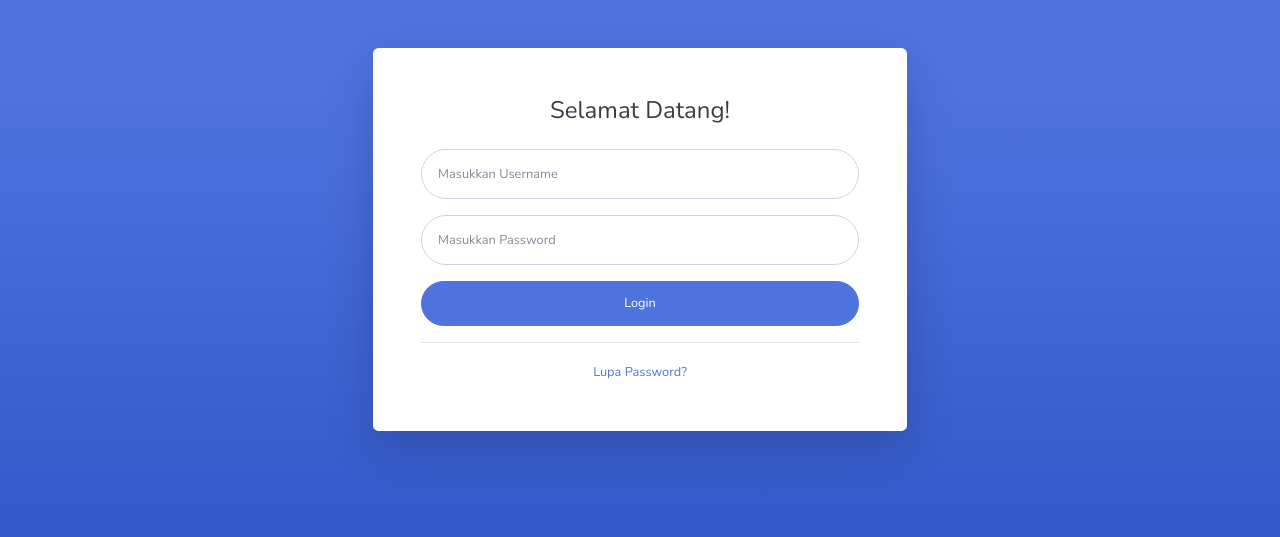
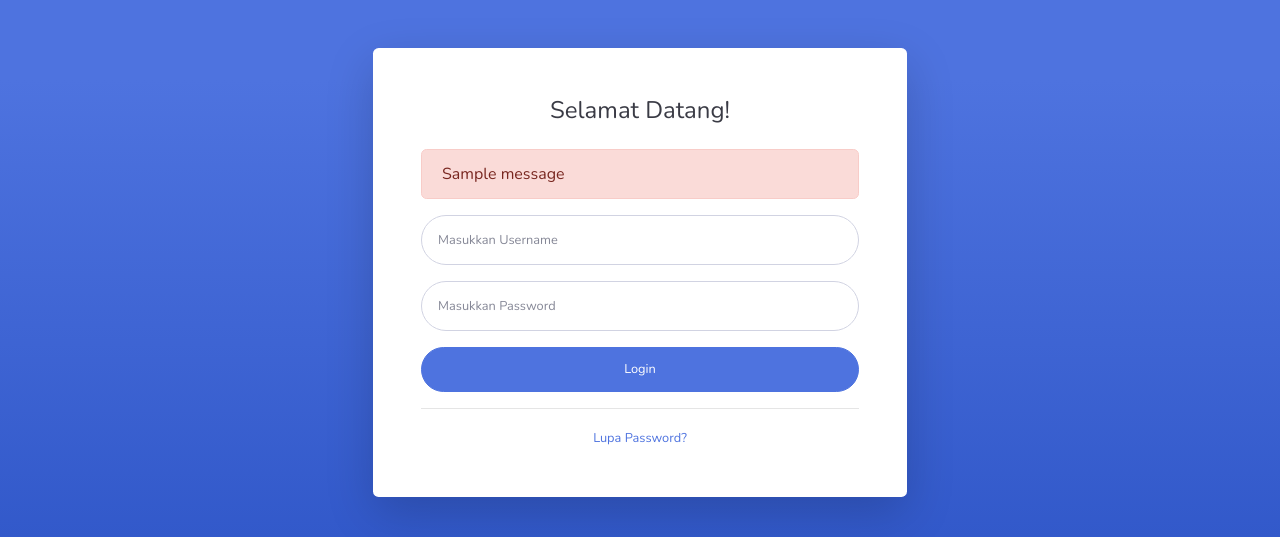
Before and after one commit to ridwaanhall/fepengabdian, a Django app: page /login/ in a window 1280 px wide. Shown: the top 537 px of the page. Run offline with Django 4.2, Linux system fonts and the light colour scheme; tables that the repository leaves empty hold one stand-in row (values such as "Sample post"); one stand-in notice (Sample message) is shown; some libraries are stand-ins or nearby versions.

Commit message:
add message

```diff
--- a/base/templates/admin-login.html
+++ b/base/templates/admin-login.html
@@ -10,12 +10,9 @@
 
 {% block content %}
 <div class="container">
-
     <!-- Outer Row -->
     <div class="row justify-content-center">
-
         <div class="col-xl-6 col-lg-6 col-md-6">
-
             <div class="card o-hidden border-0 shadow-lg my-5">
                 <div class="card-body p-0">
                     <div class="row">
@@ -24,6 +21,16 @@
                                 <div class="text-center">
                                     <h1 class="h4 text-gray-900 mb-4">Selamat Datang!</h1>
                                 </div>
+
+                                <!-- Display error messages -->
+                                {% if messages %}
+                                    <div class="alert alert-danger" role="alert">
+                                        {% for message in messages %}
+                                            {{ message }}
+                                        {% endfor %}
+                                    </div>
+                                {% endif %}
+
                                 <form class="user" method="post" action="{% url 'admin-login' %}">
                                     {% csrf_token %}
                                     <div class="form-group">
@@ -43,11 +50,8 @@
                     </div>
                 </div>
             </div>
-
         </div>
-
     </div>
-
 </div>
 {% endblock content %}
 
```
